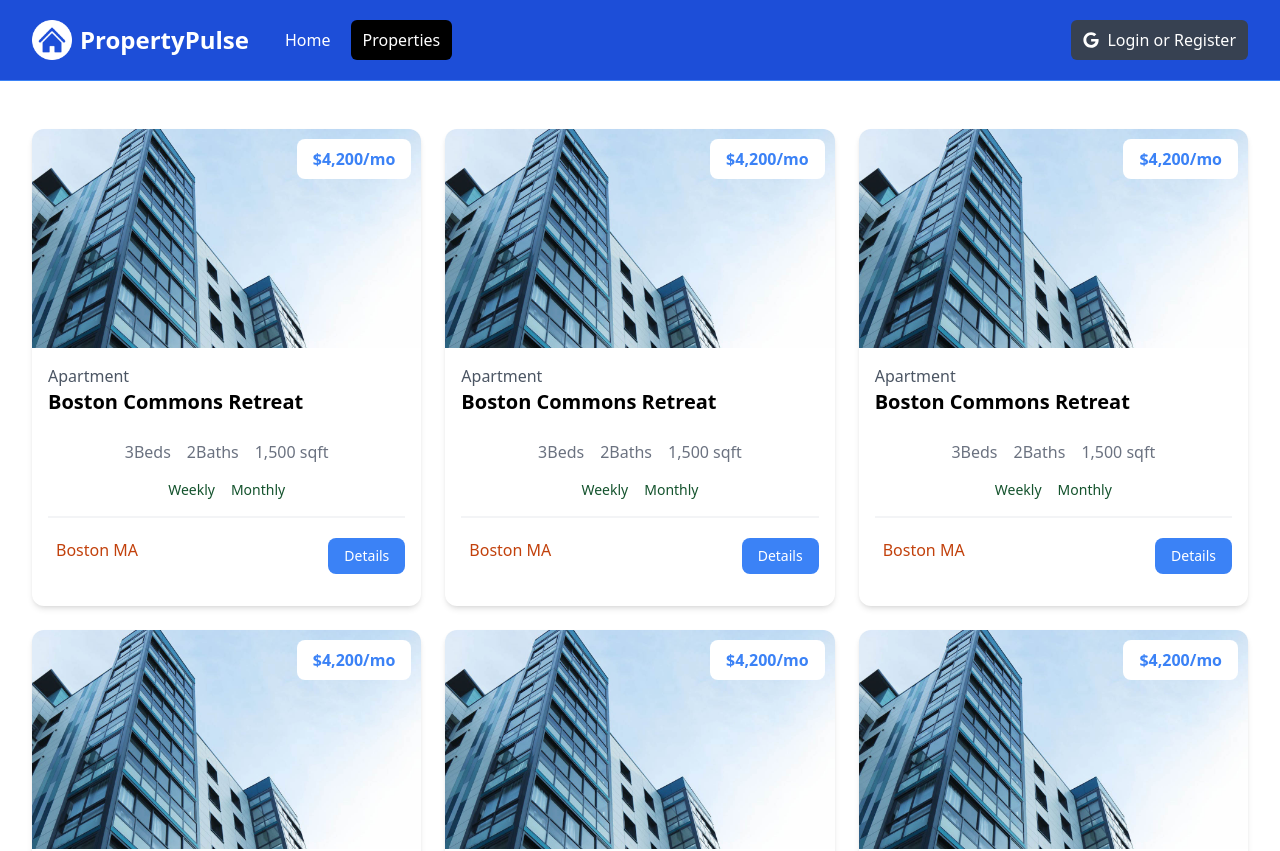
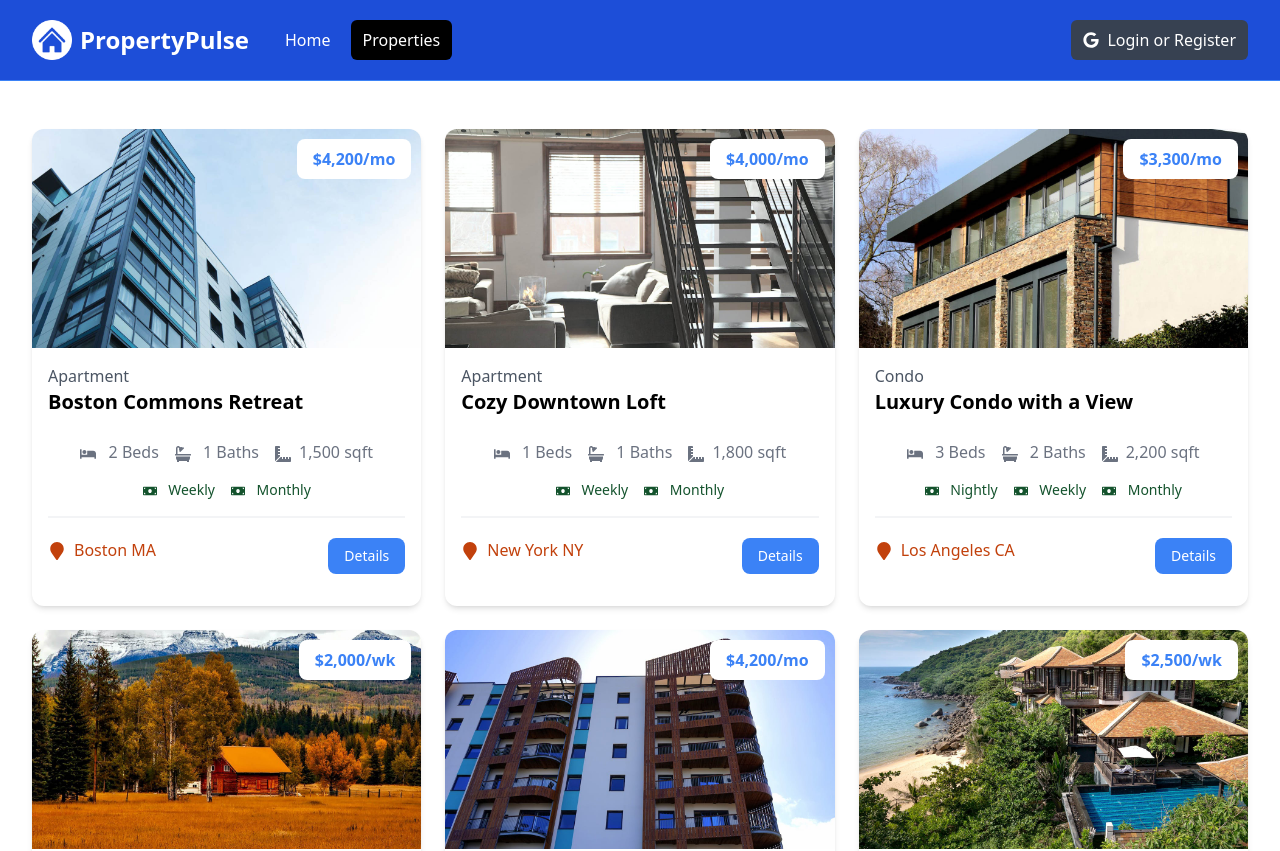
Before and after one commit to Sefrion/property-pulse, a Next.js app: page /properties in a window 1280 px wide. Shown: the top 851 px of the page. Built offline with nearby package versions, Linux system fonts and the light colour scheme.

Commit message:
Property Card component added

```diff
--- a/app/properties/page.jsx
+++ b/app/properties/page.jsx
@@ -3,12 +3,12 @@
 
 const PropertiesPage = () => {
 	return (
-		<section class='px-4 py-6'>
-			<div class='container-xl lg:container m-auto px-4 py-6'>
+		<section className='px-4 py-6'>
+			<div className='container-xl lg:container m-auto px-4 py-6'>
 				{properties.length === 0 ? (
 					<p>No properties found</p>
 				) : (
-					<div class='grid grid-cols-1 md:grid-cols-3 gap-6'>
+					<div className='grid grid-cols-1 md:grid-cols-3 gap-6'>
 						{properties.map((property) => (
 							<PropertyCard key={property._id} property={property} />
 						))}
--- a/components/PropertyCard.jsx
+++ b/components/PropertyCard.jsx
@@ -1,59 +1,92 @@
-import React from 'react';
+import Image from 'next/image';
+import Link from 'next/link';
+import {
+	FaBed,
+	FaBath,
+	FaRulerCombined,
+	FaMoneyBill,
+	FaMapMarker
+} from 'react-icons/fa';
 
-const PropertyCard = () => {
+const PropertyCard = ({ property }) => {
+	const getRateDisplay = () => {
+		const { rates } = property;
+		if (rates.monthly) {
+			return `${rates.monthly.toLocaleString('en-US')}/mo`;
+		} else if (rates.weekly) {
+			return `${rates.weekly.toLocaleString('en-US')}/wk`;
+		} else if (rates.nightly) {
+			return `${rates.nightly.toLocaleString('en-US')}/night`;
+		}
+	};
 	return (
 		<div className='rounded-xl shadow-md relative'>
-			<img
-				src='images/properties/a1.jpg'
+			<Image
+				src={`/images/properties/${property.images[0]}`}
 				alt=''
+				height={0}
+				width={0}
+				sizes='100vw'
 				className='w-full h-auto rounded-t-xl'
 			/>
 			<div className='p-4'>
 				<div className='text-left md:text-center lg:text-left mb-6'>
-					<div className='text-gray-600'>Apartment</div>
-					<h3 className='text-xl font-bold'>Boston Commons Retreat</h3>
+					<div className='text-gray-600'>{property.type}</div>
+					<h3 className='text-xl font-bold'>{property.name}</h3>
 				</div>
 				<h3 className='absolute top-[10px] right-[10px] bg-white px-4 py-2 rounded-lg text-blue-500 font-bold text-right md:text-center lg:text-right'>
-					$4,200/mo
+					${getRateDisplay()}
 				</h3>
 
 				<div className='flex justify-center gap-4 text-gray-500 mb-4'>
 					<p>
-						<i className='fa-solid fa-bed'></i> 3
+						<FaBed className='inline mr-2' /> {property.beds}{' '}
 						<span className='md:hidden lg:inline'>Beds</span>
 					</p>
 					<p>
-						<i className='fa-solid fa-bath'></i> 2
+						<FaBath className='inline mr-2' /> {property.baths}{' '}
 						<span className='md:hidden lg:inline'>Baths</span>
 					</p>
 					<p>
-						<i className='fa-solid fa-ruler-combined'></i>
-						1,500 <span className='md:hidden lg:inline'>sqft</span>
+						<FaRulerCombined className='inline mr-2' />
+						{property.square_feet.toLocaleString('en-US')}{' '}
+						<span className='md:hidden lg:inline'>sqft</span>
 					</p>
 				</div>
 
 				<div className='flex justify-center gap-4 text-green-900 text-sm mb-4'>
-					<p>
-						<i className='fa-solid fa-money-bill'></i> Weekly
-					</p>
-					<p>
-						<i className='fa-solid fa-money-bill'></i> Monthly
-					</p>
+					{property.rates.nightly && (
+						<p>
+							<FaMoneyBill className='inline mr-2' /> Nightly
+						</p>
+					)}
+					{property.rates.weekly && (
+						<p>
+							<FaMoneyBill className='inline mr-2' /> Weekly
+						</p>
+					)}
+					{property.rates.monthly && (
+						<p>
+							<FaMoneyBill className='inline mr-2' /> Monthly
+						</p>
+					)}
 				</div>
 
 				<div className='border border-gray-100 mb-5'></div>
 
 				<div className='flex flex-col lg:flex-row justify-between mb-4'>
 					<div className='flex align-middle gap-2 mb-4 lg:mb-0'>
-						<i className='fa-solid fa-location-dot text-lg text-orange-700'></i>
-						<span className='text-orange-700'> Boston MA </span>
+						<FaMapMarker className='mt-1 text-lg text-orange-700' />
+						<span className='text-orange-700'>
+							{property.location.city + ' ' + property.location.state}
+						</span>
 					</div>
-					<a
-						href='property.html'
+					<Link
+						href={`/properties/${property._id}`}
 						className='h-[36px] bg-blue-500 hover:bg-blue-600 text-white px-4 py-2 rounded-lg text-center text-sm'
 					>
 						Details
-					</a>
+					</Link>
 				</div>
 			</div>
 		</div>
```
